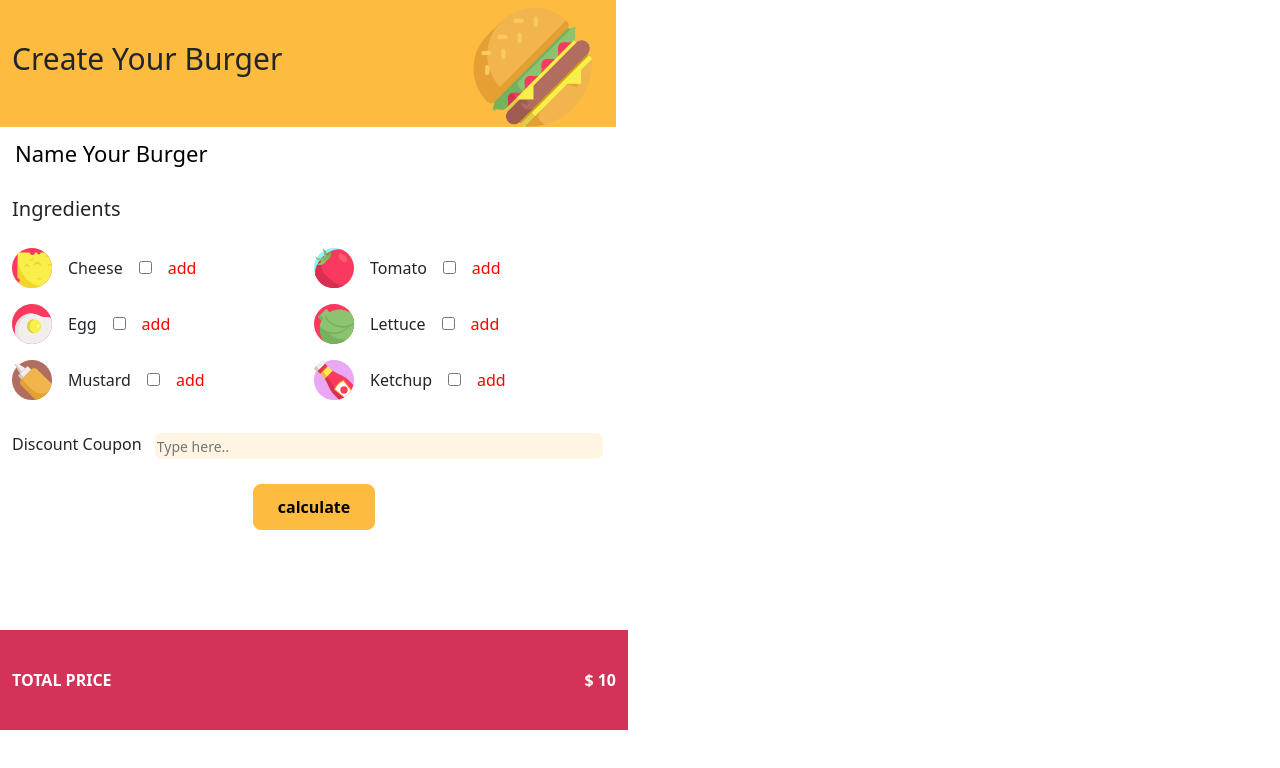
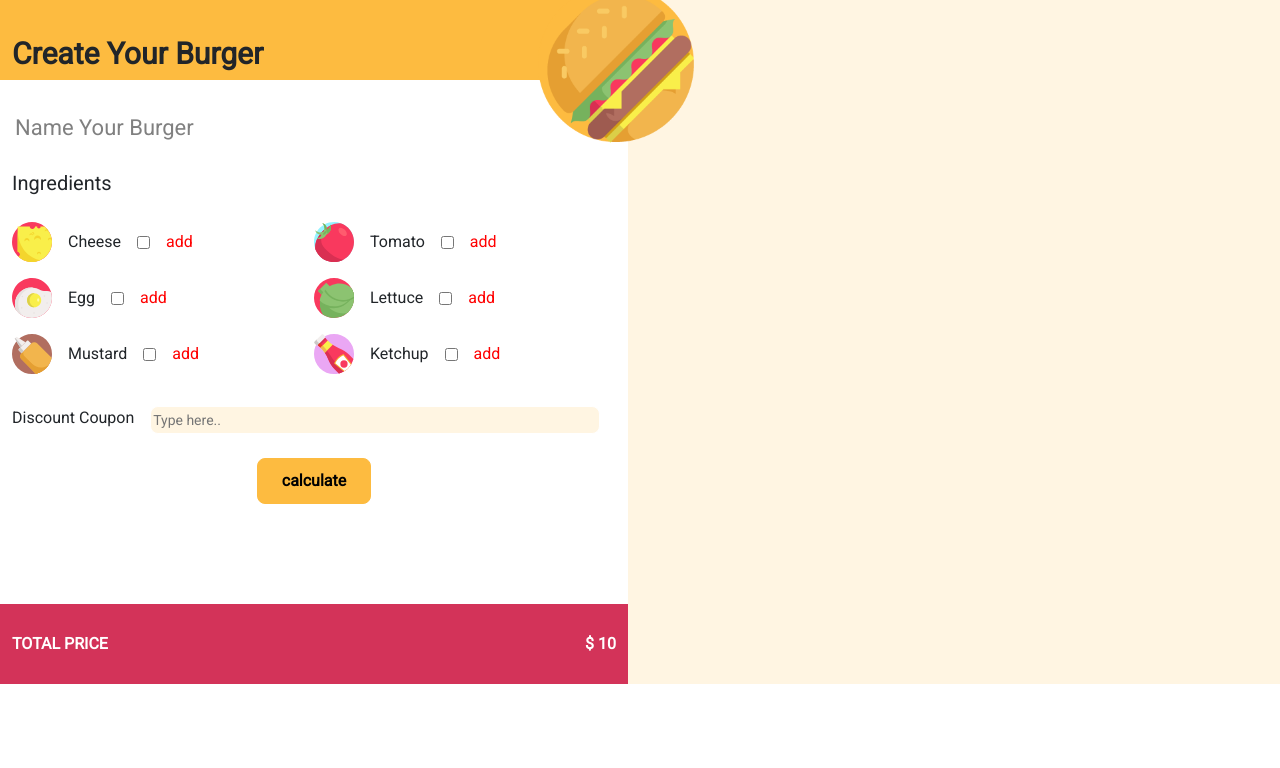
Before and after one commit to adinapop/js-burger, a plain HTML site: page index.html in a window 1280 px wide. Drawn offline with nearby package versions, Linux system fonts and the light colour scheme.

Commit message:
Exercise done

```diff
--- a/css/style.css
+++ b/css/style.css
@@ -1,45 +1,52 @@
+* {font-family: 'Roboto', sans-serif;}
+
+.bg-main-container {background-color: #fff5e2;}
+
+.bg-left-container {background-color: white;}
+
 header {
-    /* display: flex;
-    justify-content: space-between; */
     background-color: #fdbb40;
+    position: relative;
+    height: 80px;
 }
 
 header > h1 {
     font-size: 30px;
-    align-self: center;
+    align-self: flex-end;
+    font-weight: bolder;
 }
 
 .burger-img-top {
-    width: 150px;
+    width: 180px;
+    position: absolute;
+    transform: translate(-50%, -50%);
+    top: 80%;
+    left: 100%;
 }
 
-.burger-img-top > img {
-    width: 100%;
-}
+.burger-img-top > img {width: 100%;}
 
-section > p {
-    font-size: 20px;
-}
+section > p {font-size: 20px;}
 
 .name-your-burger-button::placeholder {
-    color: black;
+    color: gray;
     font-size: 22px;
 }
 
 .name-your-burger-button {
     border: 1px solid white;
     width: 100%;
-    margin-top: 15px;
+    margin-top: 36px;
 }
+
+.name-your-burger-button:focus, .name-your-burger-button > input:focus{outline: none;}
 
 .img-container {
     display: flex;
     align-items: center;
 }
 
-.img-container > span, .img-container > input, .img-container > label {
-    padding: 16px;
-}
+.img-container > span, .img-container > input, .img-container > label {padding: 16px;}
 
 .img-container > label {color: red;}
 
@@ -53,9 +60,7 @@ section > p {
     margin: 24px 0;
 }
 
-.sale-code::placeholder {
-    font-size: 14px;
-}
+.sale-code::placeholder {font-size: 14px;}
 
 .sale-code {
     border: 1px solid white;
@@ -64,9 +69,7 @@ section > p {
     width: 450px;
 }
 
-.button-calculate {
-    text-align: center;
-}
+.button-calculate {text-align: center;}
 
 .button-calculate > button {
     margin-bottom: 100px;
@@ -78,7 +81,7 @@ section > p {
 }
 
 footer {
-    height: 100px;
+    height: 80px;
     background-color: #d33359;
     display: flex;
     justify-content: space-between;
--- a/index.html
+++ b/index.html
@@ -7,17 +7,20 @@
     <meta name="viewport" content="width=device-width, initial-scale=1.0">
     <link href="https://cdn.jsdelivr.net/npm/bootstrap@5.0.1/dist/css/bootstrap.min.css" rel="stylesheet"
         integrity="sha384-+0n0xVW2eSR5OomGNYDnhzAbDsOXxcvSN1TPprVMTNDbiYZCxYbOOl7+AMvyTG2x" crossorigin="anonymous">
+    <link rel="preconnect" href="https://fonts.gstatic.com">
+    <link href="https://fonts.googleapis.com/css2?family=Roboto&display=swap" rel="stylesheet">
     <link rel="stylesheet" href="css/style.css">
     <title>Create a Burger</title>
 </head>
 
 <body>
+    <div class="bg-main-container">
         <div class="container-fluid">
-        <div class="row col-6">
+            <div class="row col-6 bg-left-container">
 
-            <header class="row justify-content-between">
-                <h1 class="col-6">Create Your Burger</h1>
-                <div class="burger-img-top col-6">
+                <header class="row">
+                    <h1>Create Your Burger</h1>
+                    <div class="burger-img-top">
                         <img src="./img/burger-top.png" alt="Burger Image">
                     </div>
                 </header>
@@ -97,6 +100,7 @@
                 </footer>
             </div>
         </div>
+    </div>
 
     <script src="js/script.js"></script>
 </body>
```
Lines whose indentation alone changed are shown as unchanged.
